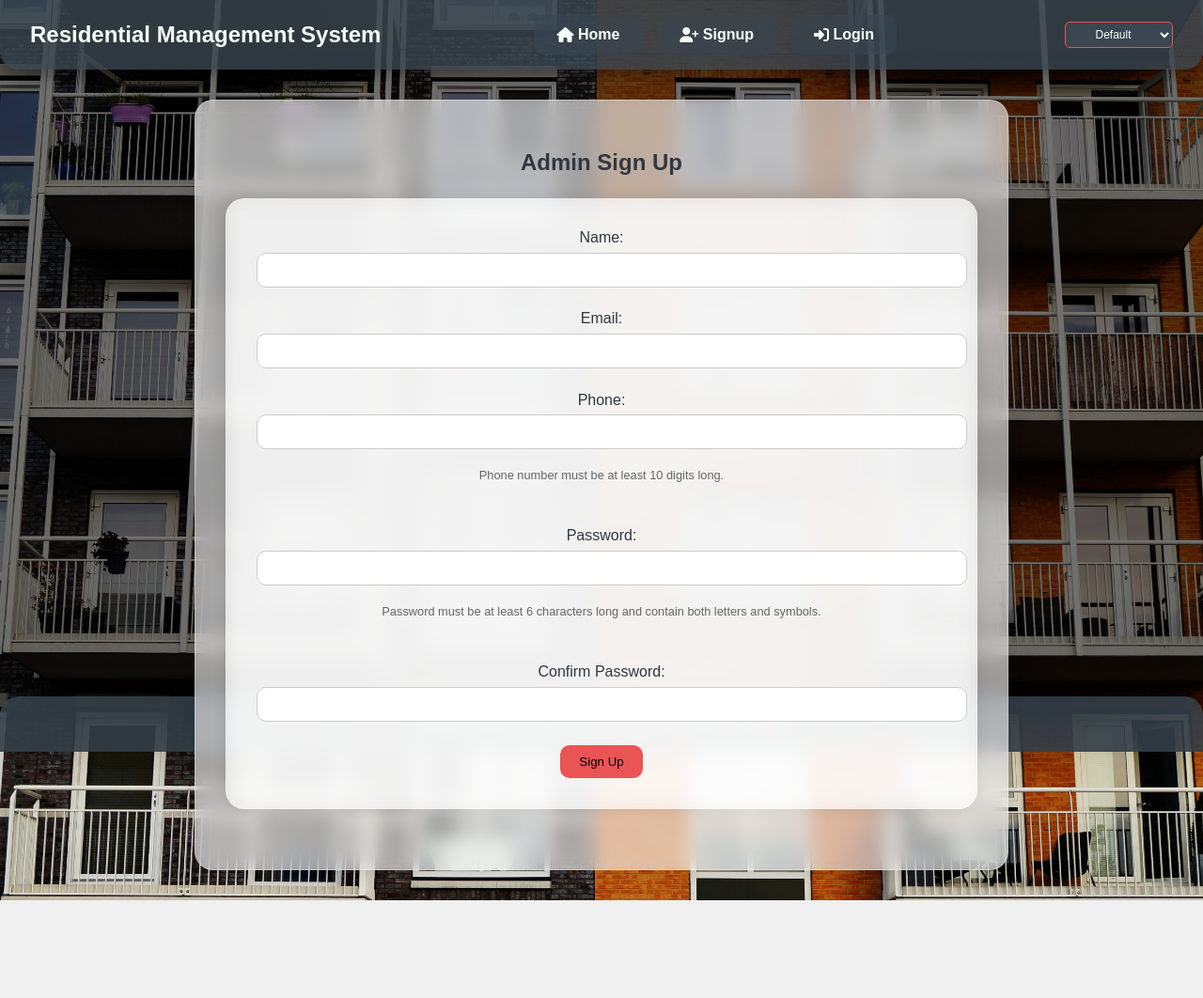
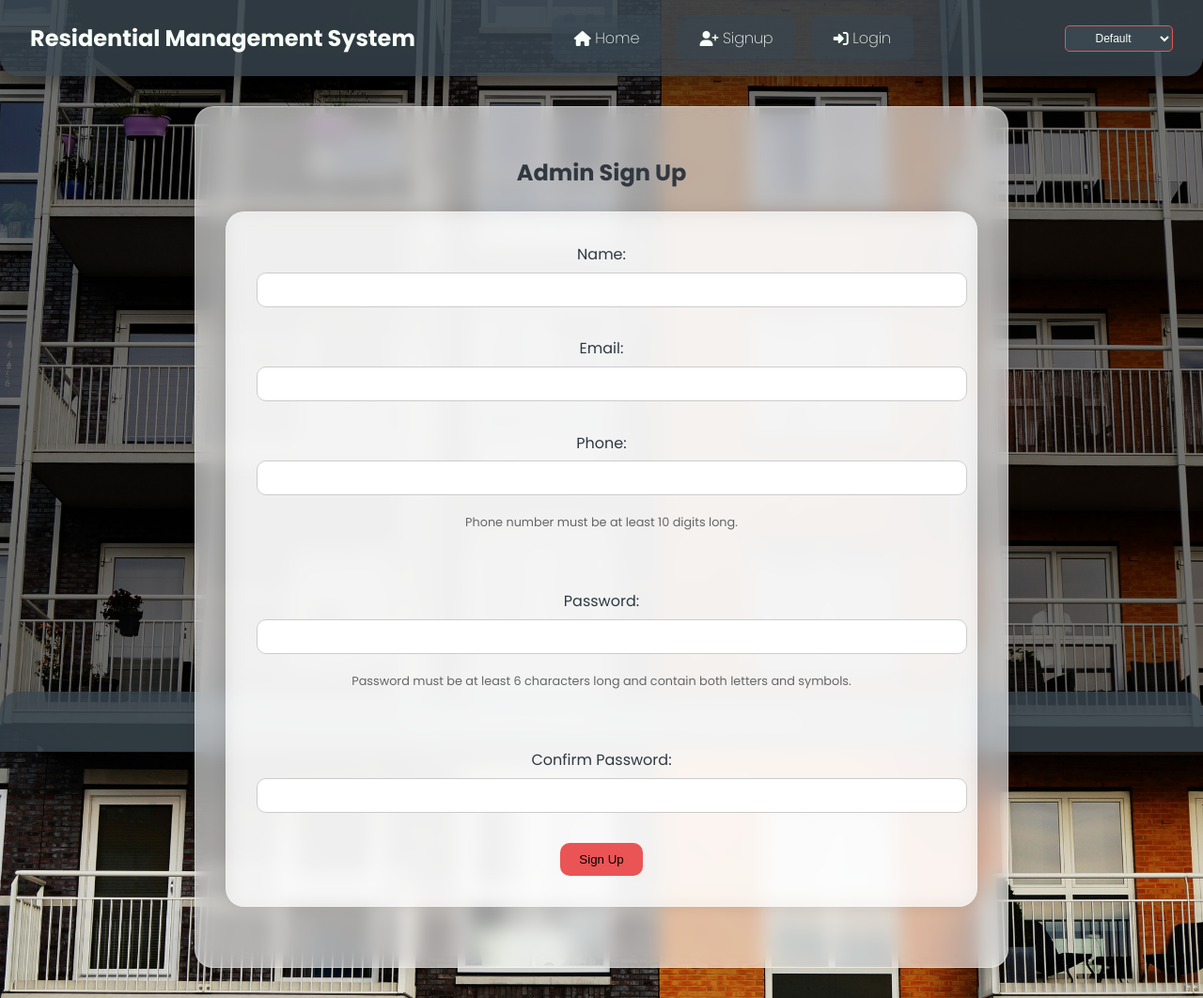
Before and after one commit to nayifleo1/RMS, a Python web app: template templates/admin_signup.html in a window 1280 px wide. Shown: the whole page at 94% size. Before the commit the page ends 958 px from the top, so only its background shows below. Run offline with Jinja, Linux system fonts and the light colour scheme; the template is opened without the code that fills it, so the values that code supplies are empty.

Commit message:
Your commit message here

```diff
--- a/static/css/styles.css
+++ b/static/css/styles.css
@@ -1,3 +1,5 @@
+@import url('https://fonts.googleapis.com/css2?family=Poppins:wght@200;400;700&display=swap');
+
 /* Default Theme */
 :root {
     --primary-color: #3A4750; /* Dark Gray */
@@ -13,7 +15,8 @@
 }
 
 body {
-    font-family: 'Libre Franklin', sans-serif;
+    font-family: 'Poppins', sans-serif;
+    font-weight: 400; /* ExtraLight 400 for main texts */
     background: var(--background-color);
     background-size: cover;
     color: var(--text-color);
@@ -188,7 +191,7 @@ nav ul li {
 nav ul li a {
     color: var(--background-color);
     text-decoration: none;
-    font-weight: bold;
+    font-weight: 200; /* ExtraLight 200 for buttons/small texts */
     transition: background var(--transition-duration), transform var(--transition-duration);
     border-radius: 10px; /* Rounded edges */
     padding: 0.75em 1.5em;
@@ -224,7 +227,7 @@ nav ul li a:hover {
 /* Navbar Welcome Styles */
 .navbar-welcome {
     font-size: 1em;
-    font-weight: bold;
+    font-weight: 200; /* ExtraLight 200 for small text */
     color: var(--background-color);
     text-align: right;
 }
@@ -318,6 +321,7 @@ main:hover {
     text-align: center;
     margin-bottom: 1em;
     font-size: 2em;
+    font-weight: 700; /* Bold Poppins for titles */
 }
 
 .dashboard-section h3 {
@@ -462,6 +466,7 @@ form select {
     border: 1px solid #ccc;
     border-radius: 10px; /* Rounded edges */
     transition: border-color var(--transition-duration);
+    font-weight: 400; /* ExtraLight 400 for form texts */
 }
 
 form input[type="text"]:focus,
@@ -480,6 +485,7 @@ form input[type="submit"] {
     border-radius: 10px; /* Rounded edges */
     cursor: pointer;
     transition: background var(--transition-duration), transform var(--transition-duration), box-shadow var(--transition-duration);
+    font-weight: 200; /* ExtraLight 200 for buttons */
 }
 
 form input[type="submit"]:hover {
@@ -538,6 +544,7 @@ form input[type="submit"]:hover {
     font-size: 2.5em;
     margin-bottom: 0.5em;
     animation: fadeIn 1s ease-in-out;
+    font-weight: 700; /* Bold Poppins for titles */
 }
 
 .welcome-section p {
@@ -555,6 +562,7 @@ form input[type="submit"]:hover {
     cursor: pointer;
     transition: background var(--transition-duration), transform var(--transition-duration), box-shadow var(--transition-duration);
     font-size: 1em;
+    font-weight: 200; /* ExtraLight 200 for buttons */
 }
 
 .welcome-section button:hover {
@@ -575,6 +583,7 @@ form input[type="submit"]:hover {
     display: inline-block;
     text-align: center;
     margin: 0.5em 0;
+    font-weight: 200; /* ExtraLight 200 for buttons */
 }
 
 .btn-primary:hover {
@@ -587,6 +596,7 @@ form input[type="submit"]:hover {
 .form-section h2 {
     text-align: center;
     margin-bottom: 1em;
+    font-weight: 700; /* Bold Poppins for titles */
 }
 
 /* Success Section */
@@ -607,6 +617,7 @@ form input[type="submit"]:hover {
     padding: 0.75em 1.5em;
     border-radius: 10px; /* Rounded edges */
     transition: background var(--transition-duration), transform var(--transition-duration), box-shadow var(--transition-duration);
+    font-weight: 200; /* ExtraLight 200 for buttons */
 }
 
 .success-section a:hover {
@@ -618,7 +629,8 @@ form input[type="submit"]:hover {
 /* Validation Instructions */
 .validation-instructions {
     font-size: 0.8em; /* Smaller font size */
-    font-family: 'Libre Franklin', sans-serif; /* Different font */
+    font-family: 'Poppins', sans-serif; /* Different font */
+    font-weight: 400; /* ExtraLight 400 for main texts */
     color: #666; /* Gray color for the text */
 }
 
@@ -682,6 +694,7 @@ form input[type="submit"]:hover {
     border: none;
     padding: 10px 20px;
     cursor: pointer;
+    font-weight: 200; /* ExtraLight 200 for buttons */
 }
 
 .reject-button {
@@ -690,6 +703,7 @@ form input[type="submit"]:hover {
     border: none;
     padding: 10px 20px;
     cursor: pointer;
+    font-weight: 200; /* ExtraLight 200 for buttons */
 }
 
 /* Loading Spinner */
```
